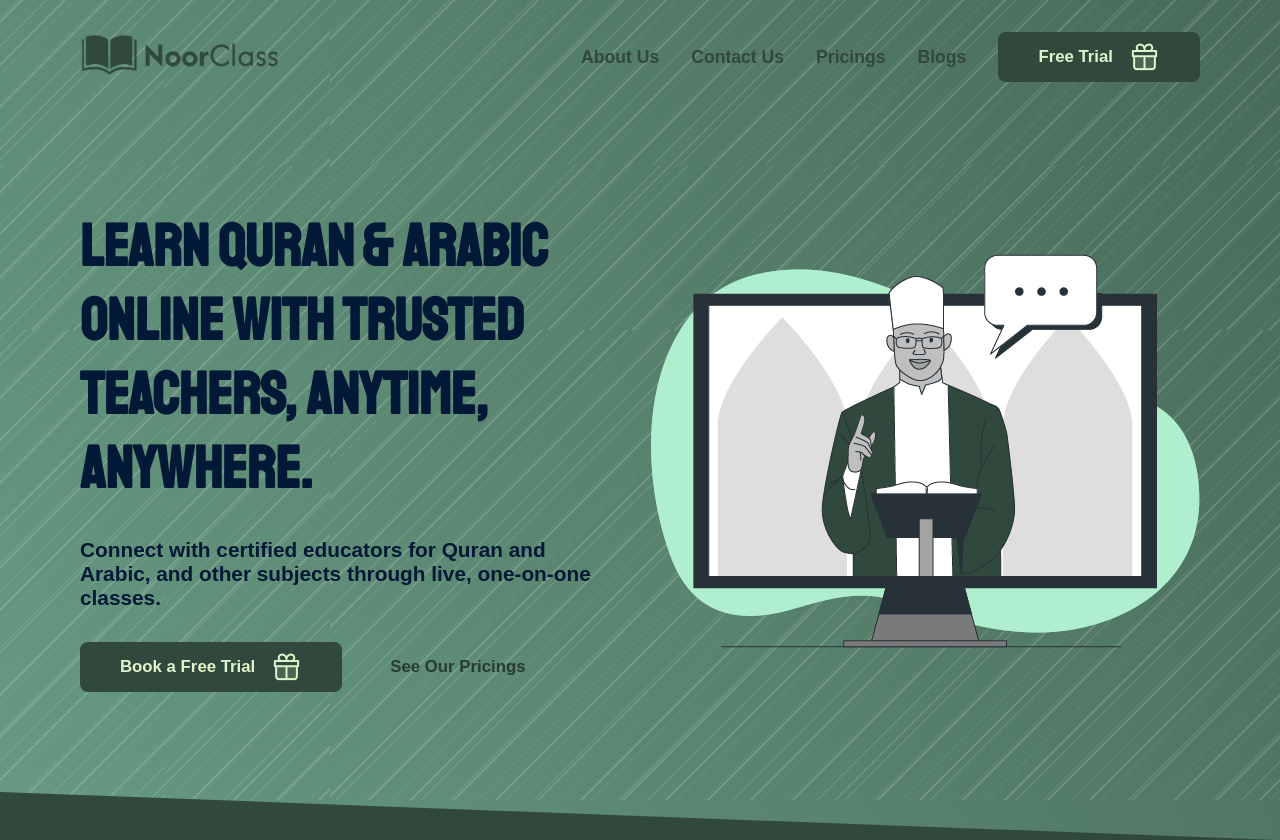
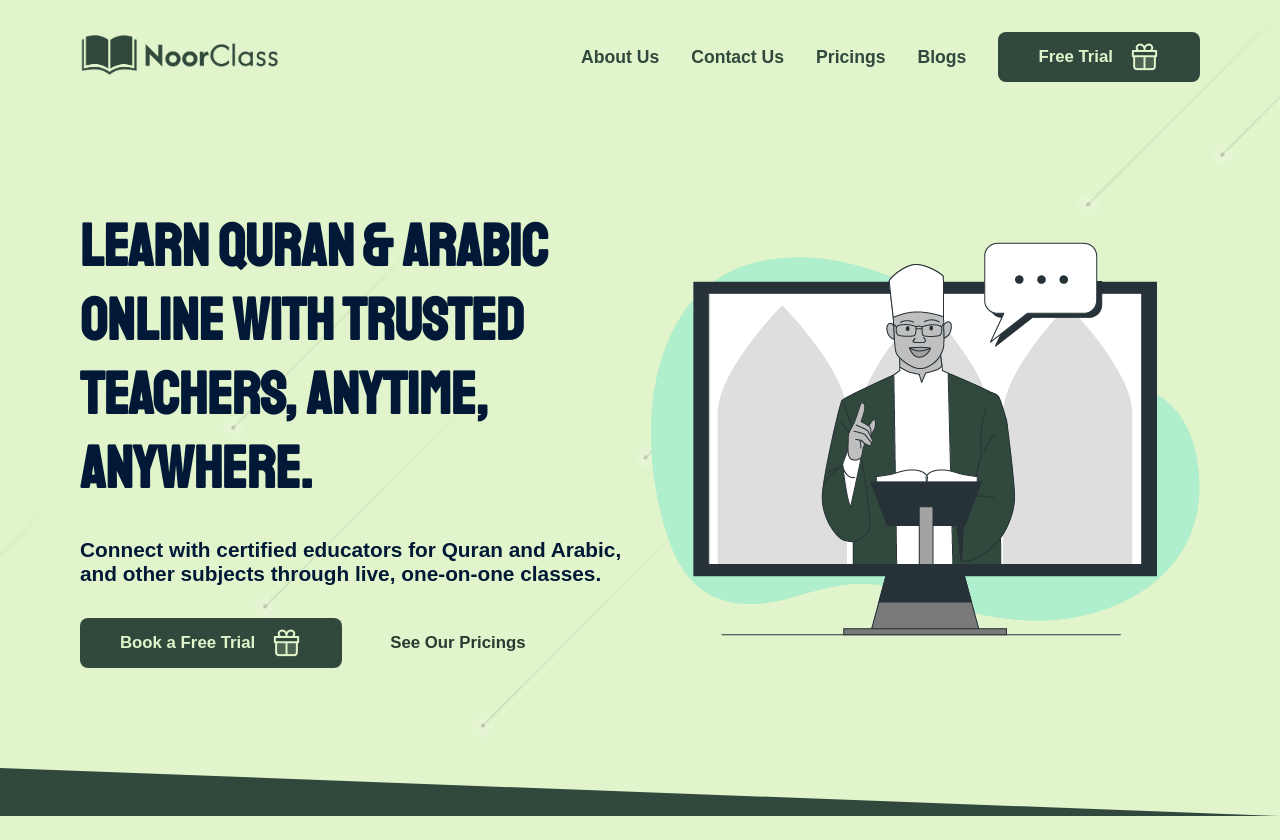
Before and after one commit to HazemYacop/Noor-Class-Academy, a PHP site: page / in a window 1280 px wide. After the commit the page ends 816 px from the top, so only its background shows below. Run offline with PHP 8.4, Linux system fonts and the light colour scheme; some web fonts are replaced.

Commit message:
fixed shooting star bg

```diff
--- a/index.html
+++ b/index.html
@@ -4,6 +4,7 @@
     <meta charset="UTF-8" />
     <meta name="viewport" content="width=device-width, initial-scale=1.0" />
     <link rel="stylesheet" href="./styles/style.css" />
+    <link rel="stylesheet" href="./styles/bg.css" />
     <link rel="preconnect" href="https://fonts.googleapis.com" />
     <link rel="preconnect" href="https://fonts.gstatic.com" crossorigin />
     <link
@@ -75,6 +76,18 @@
         </svg>
       </div>
     </div>
+    <section class="bg-stars">
+        <span class="star"></span>
+        <span class="star"></span>
+        <span class="star"></span>
+        <span class="star"></span>
+        <span class="star"></span>
+        <span class="star"></span>
+        <span class="star"></span>
+        <span class="star"></span>
+        <span class="star"></span>
+        <span class="star"></span>
+    </section>
     <script
       src="https://cdnjs.cloudflare.com/ajax/libs/jquery/3.7.1/jquery.min.js"
       integrity="sha512-v2CJ7UaYy4JwqLDIrZUI/4hqeoQieOmAZNXBeQyjo21dadnwR+8ZaIJVT8EE2iyI61OV8e6M8PP2/4hpQINQ/g=="
--- /dev/null
+++ b/styles/bg.css
@@ -0,0 +1,140 @@
+.bg-stars{
+    position: fixed;
+    top: 0;
+    left: 0;
+    width: 100%;
+    height: 100vh;
+    z-index: -1;
+    background-position-x: center;
+    background-size: cover;
+    animation: animateBg 50s linear infinite;
+    pointer-events: none;
+}
+
+@keyframes animateBg {
+    0%,100%
+    {
+        transform:scale(1);
+    }
+    50%
+    {
+        transform:scale(1.2);
+    }
+}
+.star{
+    position: absolute;
+    top: 50%;
+    left: 50%;
+    width: 4px;
+    height: 4px;
+    background: #31493c32;
+    border-radius: 50%;
+    box-shadow: 0 0 0 4px rgba(255, 255, 255, 0.1), 0 0 0 8px rgba(255, 255, 255, 0.1), 0 0 20px rgba(255, 255, 255, 1)  ;
+    animation:  animate 3s linear infinite;
+}
+.star::before{
+    content: '';
+    position: absolute;
+    top: 50%;
+    transform: translateY(-50%);
+    width: 300px;
+    height: 1px;
+    background: linear-gradient(90deg, #31493c34, transparent);
+}
+@keyframes animate {
+    0%
+    {
+        transform: rotate(315deg) translateX(0);
+        opacity: 1;
+    }
+    70%
+    {
+        opacity: 1;
+
+    }
+    100%
+    {
+        transform: rotate(315deg) translateX(-1500px);
+        opacity: 0;
+
+    }
+
+}
+.star:nth-child(1){
+    top: 0;
+    right: 0;
+    left:initial;
+    animation-delay:0 ;
+    animation-duration: 3s;
+}
+
+.star:nth-child(2){
+    top: 0;
+    right: 80px;
+    left:initial;
+    animation-delay:0.6s;
+    animation-duration: 9s;
+}
+
+.star:nth-child(3){
+    top: 80px;
+    right: 0px;
+    left:initial;
+    animation-delay:0.12s ;
+    animation-duration: 6s;
+}
+
+.star:nth-child(4){
+    top: 0;
+    right: 180px;
+    left:initial;
+    animation-delay:0.18s;
+    animation-duration: 4.5s;
+}
+
+.star:nth-child(5){
+    top: 0;
+    right: 400px;
+    left:initial;
+    animation-delay:2.4s;
+    animation-duration: 7.5s;
+}
+
+.star:nth-child(6){
+    top: 0;
+    right: 600px;
+    left:initial;
+    animation-delay:3s ;
+    animation-duration: 9s;
+}
+.star:nth-child(7 ){
+    top: 300px;
+    right: 0px;
+    left:initial;
+    animation-delay:3s ;
+    animation-duration: 4.5s;
+}
+
+.star:nth-child(8){
+    top: 0px;
+    right: 700px;
+    left:initial;
+    animation-delay:4.2s ;
+    animation-duration: 3.75s;
+}
+
+.star:nth-child(9){
+    top: 0px;
+    right: 1000px;
+    left:initial;
+    animation-delay:2.25s ;
+    animation-duration: 6.75s;
+}
+
+.star:nth-child(10){
+    top: 0px;
+    right: 1000px;
+    left:initial;
+    animation-delay:2.75s ;
+    animation-duration: 2.25s;
+}
--- a/styles/style.css
+++ b/styles/style.css
@@ -6,73 +6,14 @@
 }
 
 body {
-  position: relative;
-  overflow: hidden;
-  background: linear-gradient(60deg, #e1f4cb, #90d6b6, #31493c);
-  background-size: 600% 600%;
-  animation: bgShift 15s ease infinite;
-}
-
-body::before,
-body::after {
-  content: "";
-  position: fixed;
-  top: 0;
-  left: 0;
-  width: 100%;
-  height: 100%;
-  pointer-events: none;
-  z-index: -1;
-  opacity: 0.25;
-}
-
-body::before {
-  background-image: repeating-linear-gradient(
-    -45deg,
-    rgba(255, 255, 255, 0.6) 0 2px,
-    transparent 2px 30px
-  );
-  animation: shootingStars 20s linear infinite;
-}
-
-body::after {
-  background-image: repeating-linear-gradient(
-    -45deg,
-    rgba(255, 255, 255, 0.4) 0 1px,
-    transparent 1px 20px
-  );
-  animation: shootingStars 40s linear infinite;
-}
-
-
-@keyframes shootingStars {
-  from {
-    background-position: 0 0;
-  }
-  to {
-    background-position: 1000px 1000px;
-  }
-}
-
-@keyframes bgShift {
-  0% {
-    background-position: 0% 50%;
-  }
-  50% {
-    background-position: 100% 50%;
-  }
-  100% {
-    background-position: 0% 50%;
-  }
+  background-color: #e1f4cb;
 }
 
 .hero {
-  position: relative;
   display: flex;
   flex-direction: column;
   justify-content: space-between;
   gap: 6rem;
-  z-index: 1;
 }
 
 .nav-bar {
@@ -164,7 +105,7 @@ body::after {
   display: flex;
   flex-direction: column;
   gap: 2rem;
-  max-width: 41vw;
+  max-width: 45vw;
 }
 
 #hero-title {
```
Also changed, not shown: assets/islamic-pattern.svg (deleted).
